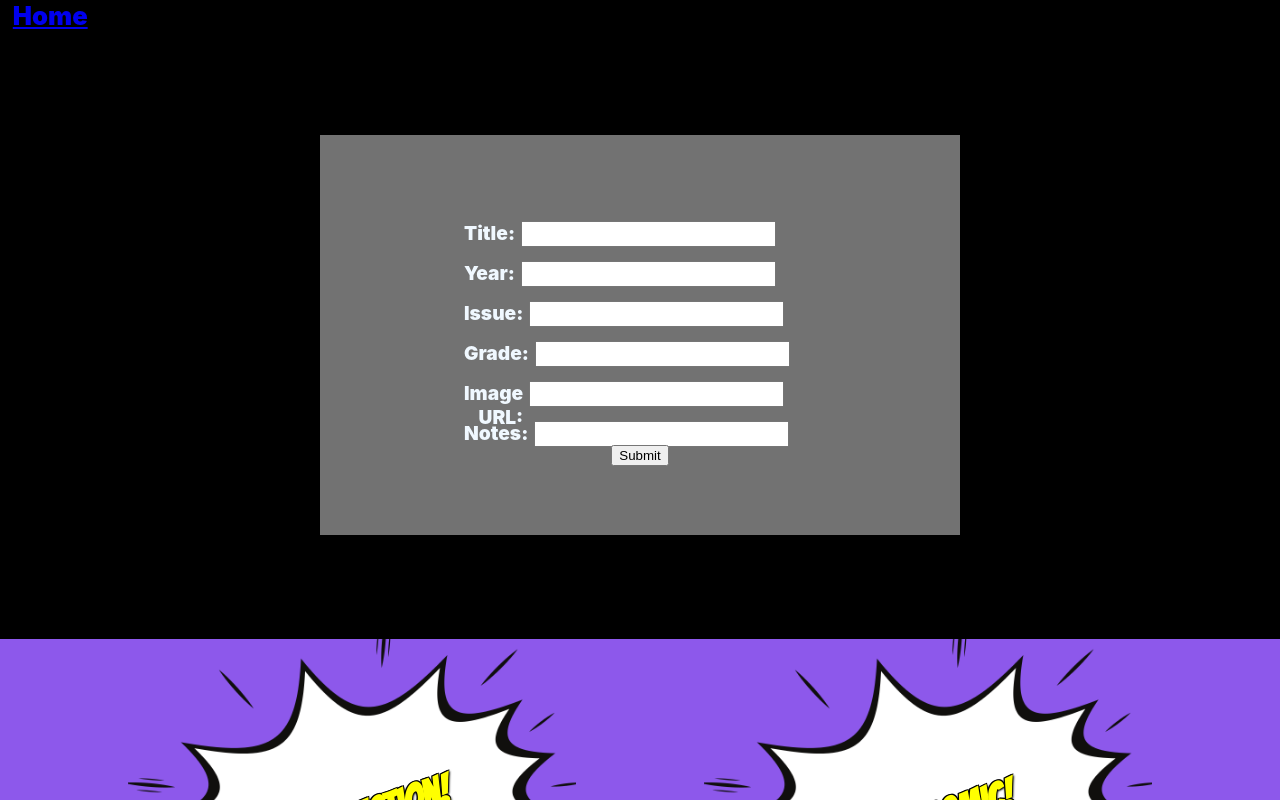
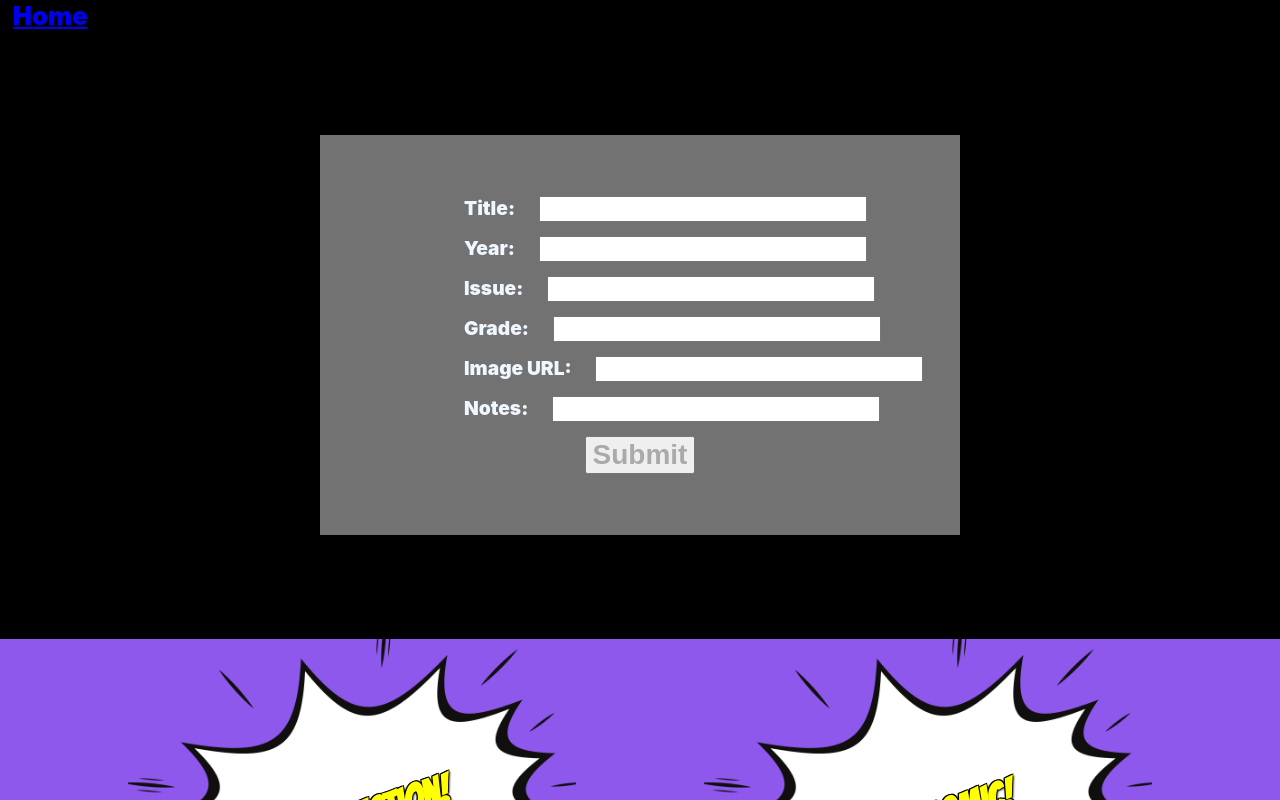
Before and after one commit to daniabee/Comic-Can, a React (Create React App) app: page /addComic in a window 1280 px wide. Shown: the top 800 px of the page. Built offline with nearby package versions, Linux system fonts and the light colour scheme; no server answers.

Commit message:
Fix button formatting

```diff
--- a/src/components/ComicDetail/ComicDetail.css
+++ b/src/components/ComicDetail/ComicDetail.css
@@ -33,20 +33,16 @@ p {
   display: flex;
   align-items: center;
 }
-
-.edit {
+button {
   margin: 2vh;
   color: #aaa;
-  float: right;
-  font-size: 28px;
-  font-weight: bold;
-}
-
-.back {
   margin: 2vh;
   color: #aaa;
   font-size: 28px;
   font-weight: bold;
+}
+.edit {
+  float: right;
 }
 
 button:hover,
--- a/src/components/EditForm/EditForm.css
+++ b/src/components/EditForm/EditForm.css
@@ -15,11 +15,12 @@
   display: flex;
   flex: wrap;
 }
-
+/* option {
+  margin: 2vh;
+} */
 label {
-  width: 120px;
+  width: 37vw;
   text-align: right;
-  margin-right: 10px;
 }
 
 .close {
--- a/src/components/Form/Form.css
+++ b/src/components/Form/Form.css
@@ -32,7 +32,7 @@ label {
 input {
   font-size: 1.5vw;
   margin-left: 5%;
-  width: 20vw;
+  width: 25vw;
   height: 2.5vh;
   /* padding: 2vh; */
 }
```
